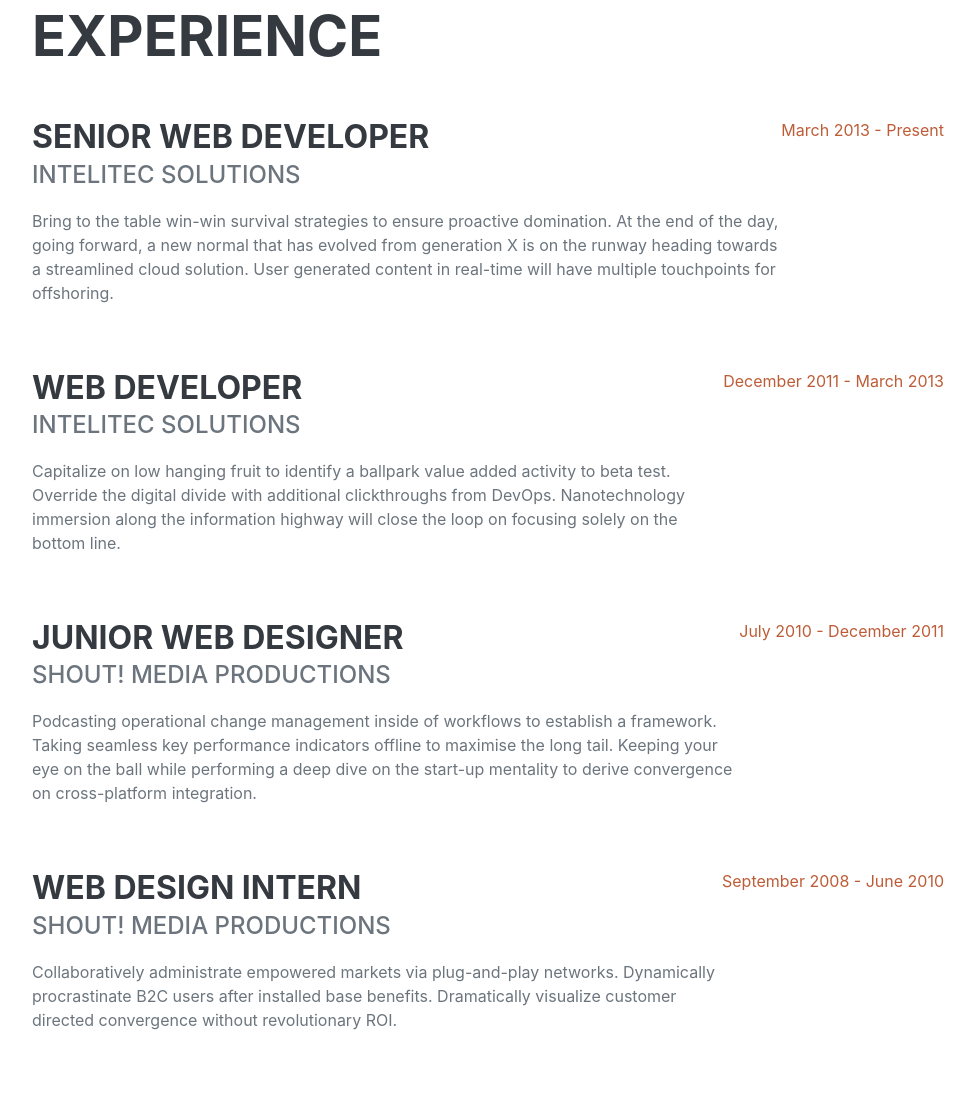
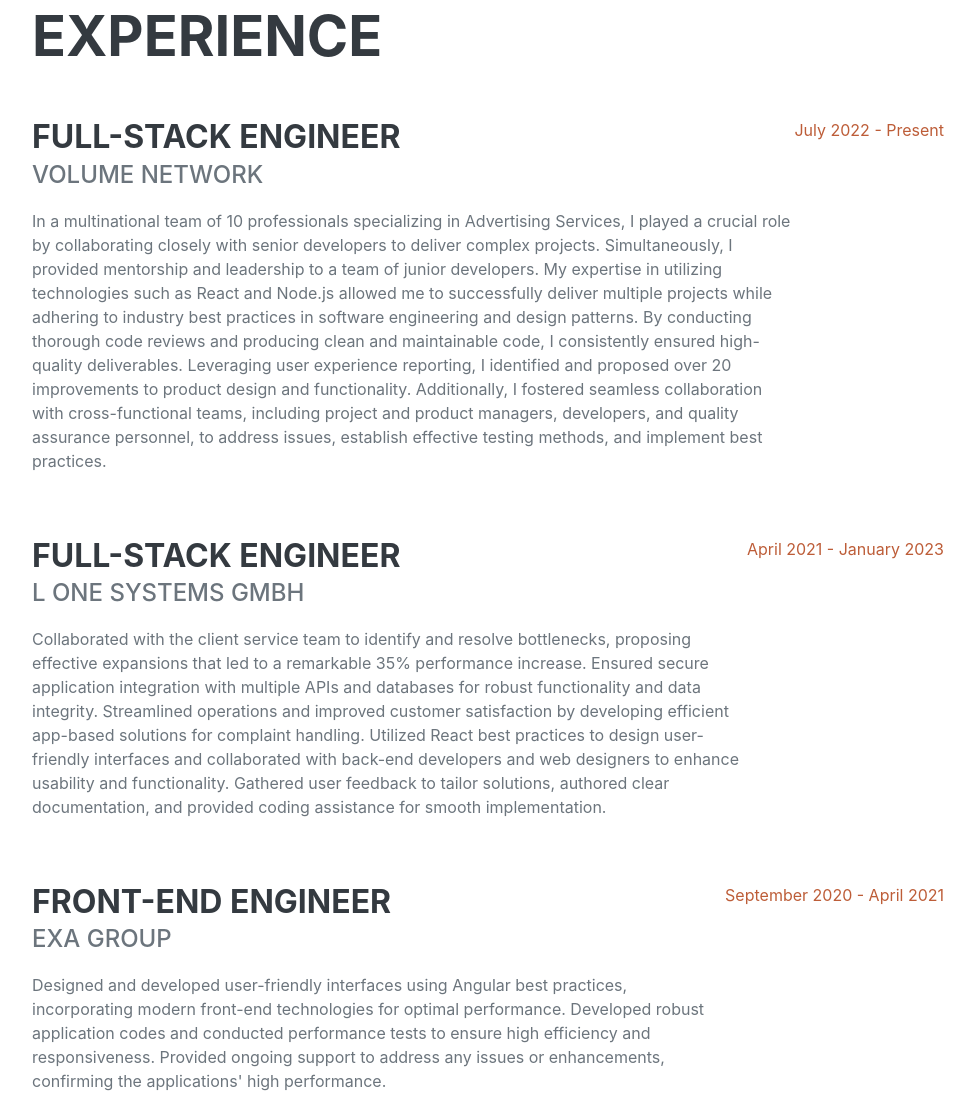
Before and after one commit to DianaAnka/my-portfolio, a plain HTML site: page index.html in a window 1280 px wide. Shown: the part 878-1990 px from the top of the page, without its empty margins (288-1263 px from the left). Drawn offline with nearby package versions, Linux system fonts and the light colour scheme; a web font is replaced by a local one.

Commit message:
:art: add my experience

```diff
--- a/index.html
+++ b/index.html
@@ -144,23 +144,36 @@
                         class="d-flex flex-column flex-md-row justify-content-between mb-5"
                     >
                         <div class="flex-grow-1">
-                            <h3 class="mb-0">Senior Web Developer</h3>
-                            <div class="subheading mb-3">
-                                Intelitec Solutions
-                            </div>
+                            <h3 class="mb-0">Full-Stack Engineer</h3>
+                            <div class="subheading mb-3">Volume Network</div>
                             <p>
-                                Bring to the table win-win survival strategies
-                                to ensure proactive domination. At the end of
-                                the day, going forward, a new normal that has
-                                evolved from generation X is on the runway
-                                heading towards a streamlined cloud solution.
-                                User generated content in real-time will have
-                                multiple touchpoints for offshoring.
+                                In a multinational team of 10 professionals
+                                specializing in Advertising Services, I played a
+                                crucial role by collaborating closely with
+                                senior developers to deliver complex projects.
+                                Simultaneously, I provided mentorship and
+                                leadership to a team of junior developers. My
+                                expertise in utilizing technologies such as
+                                React and Node.js allowed me to successfully
+                                deliver multiple projects while adhering to
+                                industry best practices in software engineering
+                                and design patterns. By conducting thorough code
+                                reviews and producing clean and maintainable
+                                code, I consistently ensured high-quality
+                                deliverables. Leveraging user experience
+                                reporting, I identified and proposed over 20
+                                improvements to product design and
+                                functionality. Additionally, I fostered seamless
+                                collaboration with cross-functional teams,
+                                including project and product managers,
+                                developers, and quality assurance personnel, to
+                                address issues, establish effective testing
+                                methods, and implement best practices.
                             </p>
                         </div>
                         <div class="flex-shrink-0">
                             <span class="text-primary"
-                                >March 2013 - Present</span
+                                >July 2022 - Present</span
                             >
                         </div>
                     </div>
@@ -168,23 +181,32 @@
                         class="d-flex flex-column flex-md-row justify-content-between mb-5"
                     >
                         <div class="flex-grow-1">
-                            <h3 class="mb-0">Web Developer</h3>
+                            <h3 class="mb-0">Full-Stack Engineer</h3>
                             <div class="subheading mb-3">
-                                Intelitec Solutions
+                                L One Systems GmbH
                             </div>
                             <p>
-                                Capitalize on low hanging fruit to identify a
-                                ballpark value added activity to beta test.
-                                Override the digital divide with additional
-                                clickthroughs from DevOps. Nanotechnology
-                                immersion along the information highway will
-                                close the loop on focusing solely on the bottom
-                                line.
+                                Collaborated with the client service team to
+                                identify and resolve bottlenecks, proposing
+                                effective expansions that led to a remarkable
+                                35% performance increase. Ensured secure
+                                application integration with multiple APIs and
+                                databases for robust functionality and data
+                                integrity. Streamlined operations and improved
+                                customer satisfaction by developing efficient
+                                app-based solutions for complaint handling.
+                                Utilized React best practices to design
+                                user-friendly interfaces and collaborated with
+                                back-end developers and web designers to enhance
+                                usability and functionality. Gathered user
+                                feedback to tailor solutions, authored clear
+                                documentation, and provided coding assistance
+                                for smooth implementation.
                             </p>
                         </div>
                         <div class="flex-shrink-0">
                             <span class="text-primary"
-                                >December 2011 - March 2013</span
+                                >April 2021 - January 2023</span
                             >
                         </div>
                     </div>
@@ -192,23 +214,22 @@
                         class="d-flex flex-column flex-md-row justify-content-between mb-5"
                     >
                         <div class="flex-grow-1">
-                            <h3 class="mb-0">Junior Web Designer</h3>
-                            <div class="subheading mb-3">
-                                Shout! Media Productions
-                            </div>
+                            <h3 class="mb-0">Front-End Engineer</h3>
+                            <div class="subheading mb-3">Exa Group</div>
                             <p>
-                                Podcasting operational change management inside
-                                of workflows to establish a framework. Taking
-                                seamless key performance indicators offline to
-                                maximise the long tail. Keeping your eye on the
-                                ball while performing a deep dive on the
-                                start-up mentality to derive convergence on
-                                cross-platform integration.
+                                Designed and developed user-friendly interfaces
+                                using Angular best practices, incorporating
+                                modern front-end technologies for optimal
+                                performance. Developed robust application codes
+                                and conducted performance tests to ensure high
+                                efficiency and responsiveness. Provided ongoing
+                                support to address any issues or enhancements,
+                                confirming the applications' high performance.
                             </p>
                         </div>
                         <div class="flex-shrink-0">
                             <span class="text-primary"
-                                >July 2010 - December 2011</span
+                                >September 2020 - April 2021</span
                             >
                         </div>
                     </div>
```
